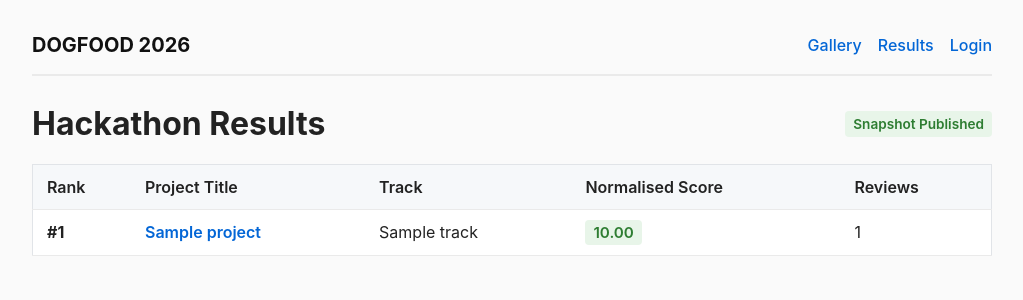
After one commit to Shallyxd/Dogfood, a FastAPI app: page /results in a window 1280 px wide. The commit adds this page. Shown: the top 300 px of the page, without its empty margins (128-1151 px from the left). Run offline with FastAPI, Linux system fonts and the light colour scheme; tables that the repository leaves empty hold one stand-in row (values such as "Sample post").

Commit message:
phase 4 complete

```diff
--- /dev/null
+++ b/app/judging/__init__.py
@@ -0,0 +1 @@
+# judging package
--- a/app/main.py
+++ b/app/main.py
@@ -1,6 +1,7 @@
 import csv
 import io
 import secrets
+import statistics
 from contextlib import asynccontextmanager
 from datetime import datetime, timezone
 
@@ -10,8 +11,9 @@ from fastapi.templating import Jinja2Templates
 from sqlalchemy.orm import Session, joinedload
 
 from app.database import engine, Base, SessionLocal, get_db
-from app.models import Event, Track, Team, TeamMember, Project, User, Judge, Assignment, Score
+from app.models import Event, Track, Team, TeamMember, Project, User, Judge, Assignment, Score, Result
 from app.seed import run_seed, print_seed_header
+from app.judging.normalise import normalise
 from app.auth import (
     SessionAuthMiddleware,
     get_current_user,
@@ -625,6 +627,125 @@ async def organize_rubric_post(
     return RedirectResponse(url="/organize", status_code=303)
 
 
+@app.post("/organize/publish")
+async def publish_results(
+    request: Request,
+    user: User = Depends(require_organizer),
+    db: Session = Depends(get_db),
+):
+    event = db.query(Event).first()
+    # Immutable: if a Result row exists for a project, never overwrite it (skip or 409)
+    existing_count = db.query(Result).count()
+    if existing_count > 0:
+        if "application/json" in request.headers.get("accept", "") or "application/json" in request.headers.get("content-type", ""):
+            return JSONResponse(status_code=409, content={"detail": "Results already published"})
+        return RedirectResponse(url="/results", status_code=303)
+
+    rubric = (event.rubric if event and event.rubric else None) or {
+        "functionality": 1.0 / 3.0,
+        "quality": 1.0 / 3.0,
+        "innovation": 1.0 / 3.0,
+    }
+
+    scores_rows = db.query(Score).all()
+    projects_rows = db.query(Project).all()
+
+    judge_proj_crit = {}
+    for s in scores_rows:
+        judge_proj_crit.setdefault(s.judge_fixture_id, {}).setdefault(
+            s.project_id, {}
+        )[s.criterion] = s.value
+
+    scores = {}
+    for j_id, p_map in judge_proj_crit.items():
+        for p_id, crits in p_map.items():
+            w_sum = sum(crits.get(c, 0) * rubric.get(c, 1.0 / 3.0) for c in crits)
+            scores.setdefault(j_id, {})[p_id] = w_sum
+
+    proj_raw = {}
+    for j_id, p_scores in scores.items():
+        for p_id, s in p_scores.items():
+            proj_raw.setdefault(p_id, []).append(s)
+
+    raw_scores = {
+        p.id: (statistics.mean(proj_raw[p.id]) if p.id in proj_raw else 0.0)
+        for p in projects_rows
+    }
+
+    norm_scores = normalise(scores)
+
+    # Rank projects: higher normalised_score is better (1 is top)
+    ranked_projects = sorted(
+        projects_rows,
+        key=lambda p: (norm_scores.get(p.id, 0.0), raw_scores.get(p.id, 0.0), p.id),
+        reverse=True,
+    )
+
+    now = datetime.now(timezone.utc)
+    for rank_idx, p in enumerate(ranked_projects, start=1):
+        # Double check no existing result
+        existing = db.query(Result).filter(Result.project_id == p.id).first()
+        if not existing:
+            db.add(
+                Result(
+                    project_id=p.id,
+                    raw_score=raw_scores.get(p.id, 0.0),
+                    normalised_score=norm_scores.get(p.id, 0.0),
+                    rank=rank_idx,
+                    snapshot_at=now,
+                )
+            )
+
+    if event:
+        event.results_public = True
+    db.commit()
+
+    if "application/json" in request.headers.get("accept", "") or "application/json" in request.headers.get("content-type", ""):
+        return JSONResponse(status_code=200, content={"status": "published", "count": len(ranked_projects)})
+    return RedirectResponse(url="/results", status_code=303)
+
+
+@app.get("/results", response_class=HTMLResponse)
+async def results_page(request: Request, db: Session = Depends(get_db)):
+    event = db.query(Event).first()
+    results = (
+        db.query(Result)
+        .options(
+            joinedload(Result.project).joinedload(Project.track),
+            joinedload(Result.project).joinedload(Project.scores),
+        )
+        .order_by(Result.rank.asc())
+        .all()
+    )
+
+    is_published = len(results) > 0 and (event.results_public if event else True)
+
+    results_data = []
+    if is_published:
+        for r in results:
+            distinct_judges = (
+                set(s.judge_fixture_id for s in r.project.scores) if r.project else set()
+            )
+            results_data.append({
+                "rank": r.rank,
+                "project": r.project,
+                "normalised_score": r.normalised_score,
+                "raw_score": r.raw_score,
+                "reviews_count": len(distinct_judges),
+                "snapshot_at": r.snapshot_at,
+            })
+
+    return templates.TemplateResponse(
+        request=request,
+        name="results.html",
+        context={
+            "published": is_published,
+            "results": results_data,
+            "user": request.state.user,
+        },
+    )
+
+
 @app.get("/api/export.csv")
 def export_csv(
     user: User = Depends(require_organizer),
@@ -641,6 +762,8 @@ def export_csv(
         "avg_quality",
         "avg_innovation",
         "avg_total",
+        "normalised_score",
+        "rank",
     ])
 
     event = db.query(Event).first()
@@ -649,6 +772,9 @@ def export_csv(
         "quality": 1.0 / 3.0,
         "innovation": 1.0 / 3.0,
     }
+
+    results_map = {r.project_id: r for r in db.query(Result).all()}
+    is_published = len(results_map) > 0 and (event.results_public if event else True)
 
     projects = (
         db.query(Project)
@@ -686,6 +812,13 @@ def export_csv(
         w_innov = float(rubric.get("innovation", 1.0 / 3.0))
         avg_total = (avg_func * w_func) + (avg_qual * w_qual) + (avg_innov * w_innov)
 
+        norm_score_str = ""
+        rank_str = ""
+        if is_published and p.id in results_map:
+            res = results_map[p.id]
+            norm_score_str = f"{res.normalised_score:.2f}"
+            rank_str = str(res.rank)
+
         writer.writerow([
             p.id,
             p.title,
@@ -695,6 +828,8 @@ def export_csv(
             f"{avg_qual:.2f}",
             f"{avg_innov:.2f}",
             f"{avg_total:.2f}",
+            norm_score_str,
+            rank_str,
         ])
 
     return Response(
--- a/templates/base.html
+++ b/templates/base.html
@@ -138,6 +138,7 @@
     <div><a href="/projects" class="brand">DOGFOOD 2026</a></div>
     <nav>
       <a href="/projects">Gallery</a>
+      <a href="/results">Results</a>
       {% if user and user.role == "participant" %}
         <a href="/projects/new">New Project</a>
         <a href="/teams/new">Team</a>
--- /dev/null
+++ b/templates/results.html
@@ -0,0 +1,47 @@
+{% extends "base.html" %}
+
+{% block title %}Results — DOGFOOD 2026{% endblock %}
+
+{% block content %}
+<div style="display:flex; justify-content:space-between; align-items:center; flex-wrap:wrap; gap:12px; margin-bottom:16px;">
+  <h1 style="margin:0;">Hackathon Results</h1>
+  {% if published %}
+    <span class="role-badge" style="background:#e8f5e9; color:#2e7d32;">Snapshot Published</span>
+  {% endif %}
+</div>
+
+{% if not published %}
+  <div class="alert alert-warning">
+    <strong>Results not published yet.</strong>
+    <p style="margin: 6px 0 0 0;">Judging is ongoing. Check back once the organizer publishes final rankings.</p>
+  </div>
+{% else %}
+  <table class="table">
+    <thead>
+      <tr>
+        <th style="width:70px;">Rank</th>
+        <th>Project Title</th>
+        <th>Track</th>
+        <th>Normalised Score</th>
+        <th>Reviews</th>
+      </tr>
+    </thead>
+    <tbody>
+      {% for r in results %}
+      <tr>
+        <td><strong>#{{ r.rank }}</strong></td>
+        <td>
+          <a href="/projects/{{ r.project.id }}" style="font-weight:600; color:#0366d6; text-decoration:none;">
+            {{ r.project.title }}
+          </a>
+        </td>
+        <td>{{ r.project.track.name if r.project and r.project.track else (r.project.track_id if r.project else 'N/A') }}</td>
+        <td><span class="role-badge" style="background:#e8f5e9; color:#2e7d32; font-size:0.95rem;">{{ "%.2f"|format(r.normalised_score) }}</span></td>
+        <td>{{ r.reviews_count }}</td>
+      </tr>
+      {% endfor %}
+    </tbody>
+  </table>
+{% endif %}
+
+{% endblock %}
```
Also changed, not shown: app/judging/normalise.py (added, +48 -0 lines), app/judging/report.py (added, +146 -0 lines), templates/organize.html (+5 -2 lines).
